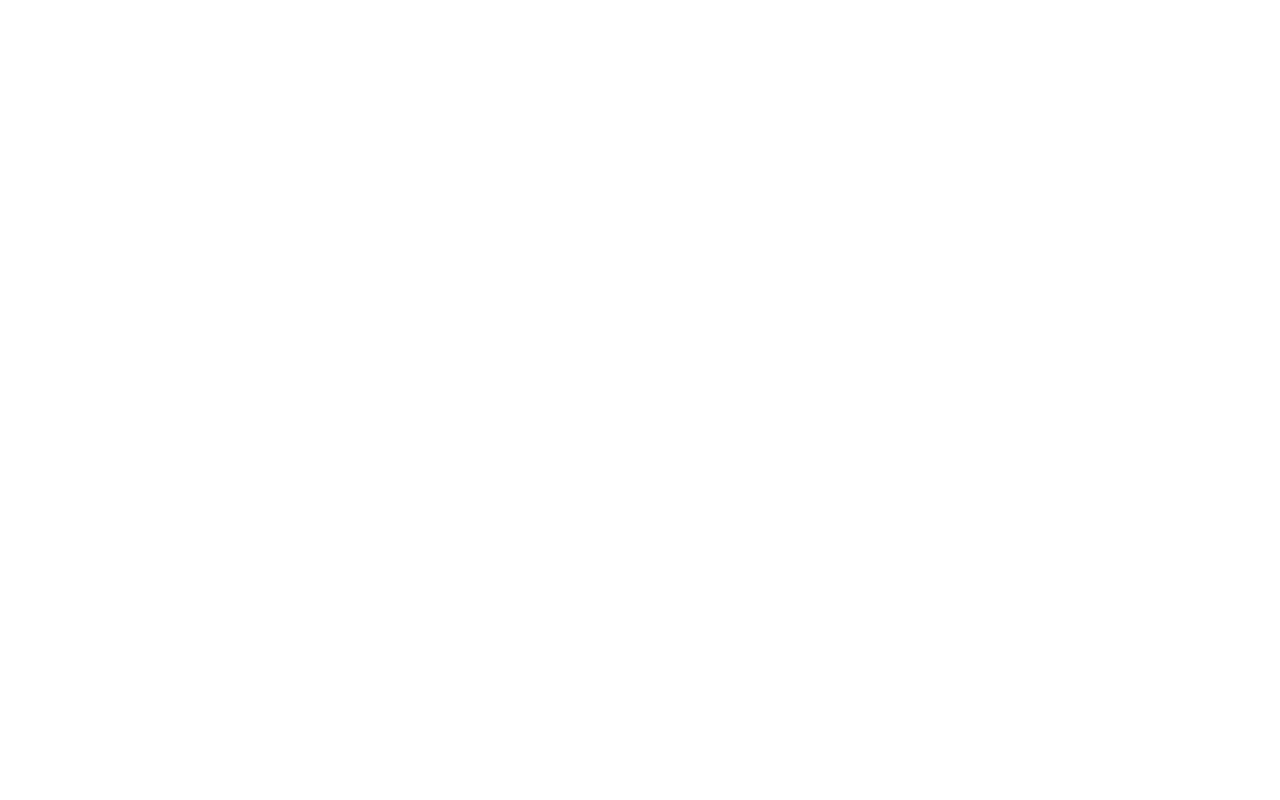
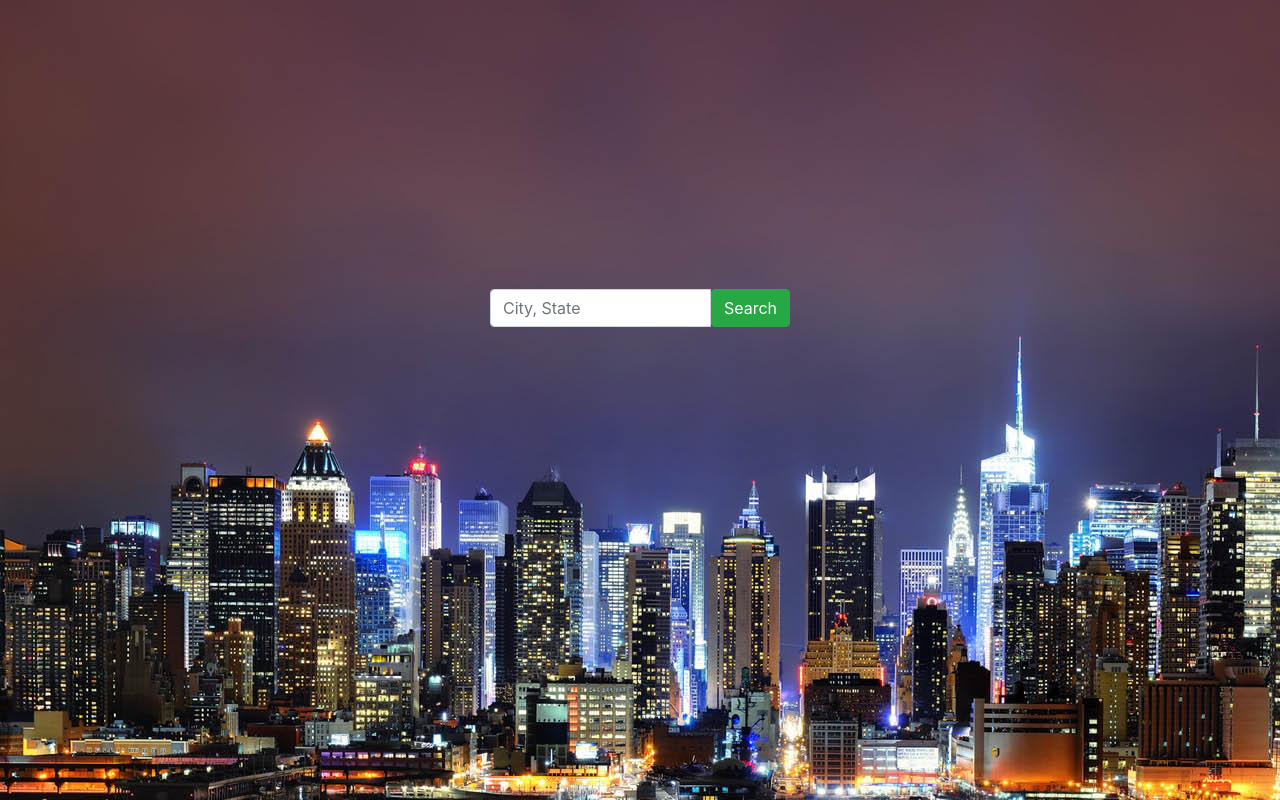
Before and after one commit to raopg/HackMIT2018, a website: page index.html in a window 1280 px wide. Drawn offline with nearby package versions, Linux system fonts and the light colour scheme.

Commit message:
Overhaul

```diff
--- a/index.html
+++ b/index.html
@@ -5,16 +5,63 @@
         <meta charset="utf-8">
         <meta name="viewport" content="width=device-width, initial-scale=1, shrink-to-fit=no">
         <meta http-equiv="x-ua-compatible" content="ie=edge">
-
+        <!--favicon-->
+        <link rel="icon" href="favicon.jpeg">
         <!--Bootstrap CSS-->
         <link rel="stylesheet" href="node_modules/bootstrap/dist/css/bootstrap.min.css">
+        <link rel="stylesheet" href="node_modules/fontawesome/fontawesome-free/css/fontawesome.min.css"
 
         <!--Custom CSS-->
         <link rel="stylesheet" href="styles/main.css">
-        <title>Risk Mapper</title>
+        <title>Travel Mapper</title>
     </head>
-    <body>
-        <nav
+    <body background="bg.jpg">
+    <div class="container" style = "margin-top: 25px;">
+        <div class = "center-this col-6 col-md-6 col-md-offset-3">
+            <div class="row">
+                <hr>
+            </div>
+            <div class="row">
+                <hr>
+            </div>
+            <div class="row">
+                <hr>
+            </div>
+            <div class="row">
+                <hr>
+            </div>
+            <div class="row">
+                <hr>
+            </div>
+            <div class="row">
+                <hr>
+            </div>
+
+            <div class="row">
+                <hr>
+            </div>
+            <div class="row">
+                <hr>
+            </div>
+
+            <div class="row">
+                <form role="form" id="search-bar">
+                        <div class="form-group">
+                                <div class="input-group">
+                                    <input id="1" class="form-control" type="text" name="search" placeholder="City, State" required/>
+                                    <span class="input-group-btn">
+                                        <button class="btn btn-success" type="submit">
+                                             Search
+                                        </button>
+                                    </span>
+                                </div>
+                                </div>
+                                </form>
+                </form>
+            </div>
+        </div>
+
+    </div>
 
     </body>
     <footer>
@@ -22,6 +69,6 @@
     </footer>
     <!--JQuery, PopperJS files-->
     <script src="node_modules/jquery/dist/jquery.slim.min.js"></script>
-    <script src="node_modules/popper.js/dist/umd/popper.min.js"></script>
+    <script src="https://cdnjs.cloudflare.com/ajax/libs/popper.js/1.11.0/umd/popper.min.js" integrity="sha384-b/U6ypiBEHpOf/4+1nzFpr53nxSS+GLCkfwBdFNTxtclqqenISfwAzpKaMNFNmj4" crossorigin="anonymous"></script>
     <script src="node_modules/bootstrap/dist/js/bootstrap.min.js"></script>
 </html>
--- a/package.json
+++ b/package.json
@@ -13,9 +13,8 @@
   },
   "devDependencies": {
     "@fortawesome/fontawesome-free": "^5.3.1",
-    "lite-server": "^2.3.0",
-    "popper": "^1.0.1"
-  },
+    "lite-server": "^2.3.0"
+      },
   "scripts": {
     "test": "echo \"Error: no test specified\" && exit 1",
     "start": "npm run lite",
--- a/styles/main.css
+++ b/styles/main.css
@@ -11,8 +11,17 @@
     min-height: 400px;
 }
 
+.center-this{
+    margin:auto;
+    max-width: 300px;
+
+}
+
 .footer{
     background-color: #D1C4E9;
     margin: 0px auto;
     padding: 20px 0px 20px 0px;
 }
+.input_group input{
+
+}
```
Also changed, not shown: bg.jpg (added), favicon.jpeg (added), favicon.png (deleted), 1 other file.
